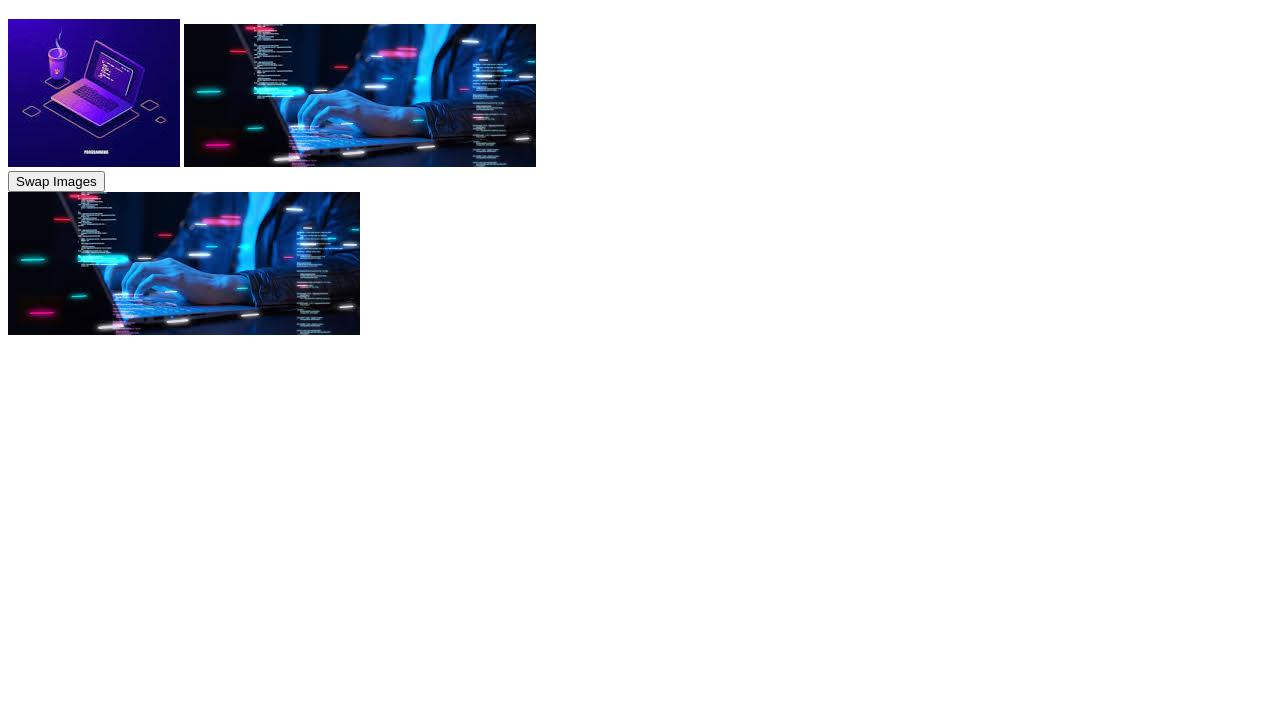
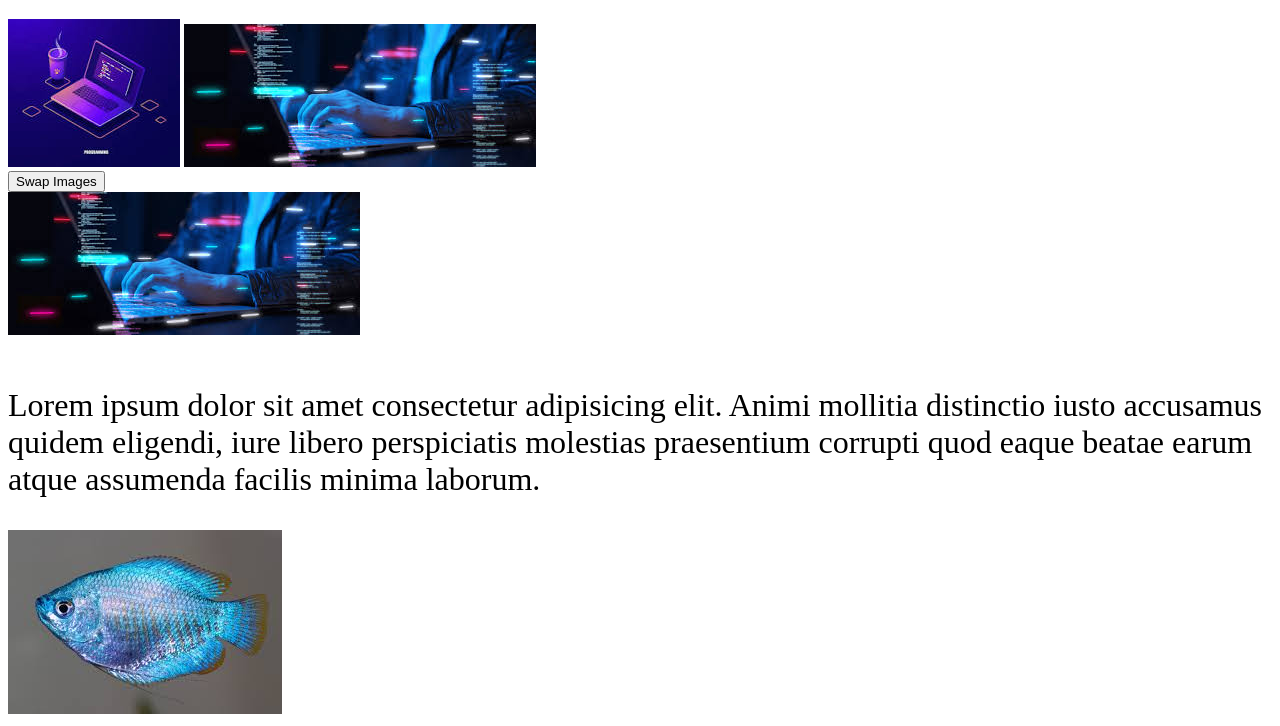
Before and after one commit to ChMueedZafar/J.S-Assignment-6-on-events-and-formating, a plain HTML site: page index.html in a window 1280 px wide. Shown: the part 954-1680 px from the top of the page. Before the commit the page ends 1309 px from the top, so only its background shows below. Drawn offline with Linux system fonts and the light colour scheme.

Commit message:
finall commit

```diff
--- a/index.html
+++ b/index.html
@@ -95,6 +95,10 @@ city: <br>
 <img src="/swap img 2.jfif" alt="swap img " id="before1">
 
 
+<!-- ch no 55 setting style -->
+
+<p id="p1">Lorem ipsum dolor sit amet consectetur adipisicing elit. Animi mollitia distinctio iusto accusamus quidem eligendi, iure libero perspiciatis molestias praesentium corrupti quod eaque beatae earum atque assumenda facilis minima laborum.</p>
+<img id="img 55" src="/fish img.jfif" alt="fish">
     <!-- javascript code  -->
 <script>
     //  45 Events links:
@@ -189,7 +193,22 @@ var frm = document.getElementById("link1");
  frm.className = "jumbo";
 }
 
+// 55 setting style
+//1
 
+   // document.getElementById("p1").className +="big";
+//2
+
+    document.getElementById("p1").style.fontSize ="2em";
+
+// 3
+ document.getElementById("p1").style.cssFloat ="left"
+
+//4
+//document.getElementById("p1").style.visibility ="hidden";
+function img(){
+var m = document.geComputedStyle("img 55").margin;
+}
 </script>
 
 </body>
```
